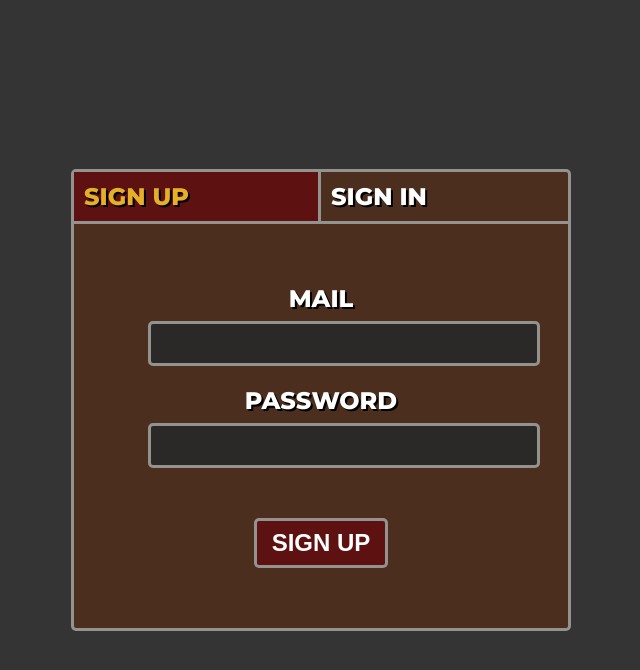
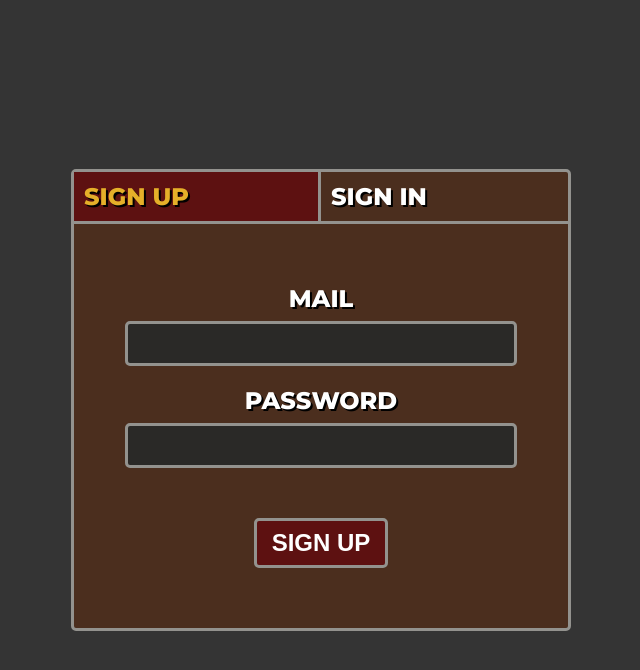
Before and after one commit to 4netit2/quest-list, a PHP site: page / in a window 1280 px wide. Shown: the top 670 px of the page, without its empty margins (319-959 px from the left). Run offline with PHP 8.4, Linux system fonts and the light colour scheme.

Commit message:
refactor: correct the form style

```diff
--- a/src/assets/css/style.css
+++ b/src/assets/css/style.css
@@ -254,6 +254,14 @@ button:hover {
 
 .sign-input {
     margin: 0 0 20px 0;
+}
+
+.pass-input,
+.mail-input {
+  display: flex;
+  flex-direction: column;
+  justify-content: center;
+  align-items: center;
 }
 
 .content-sign form {
```
